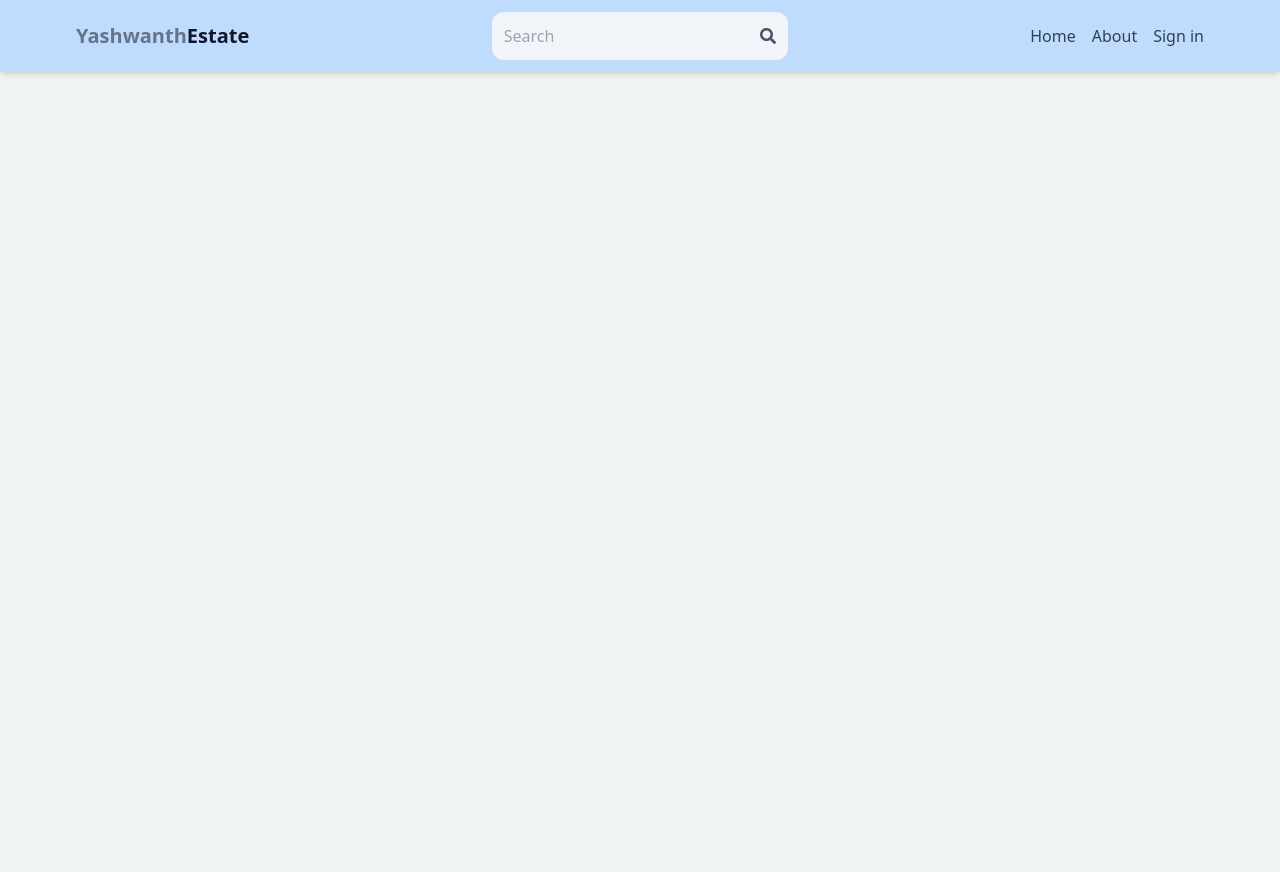
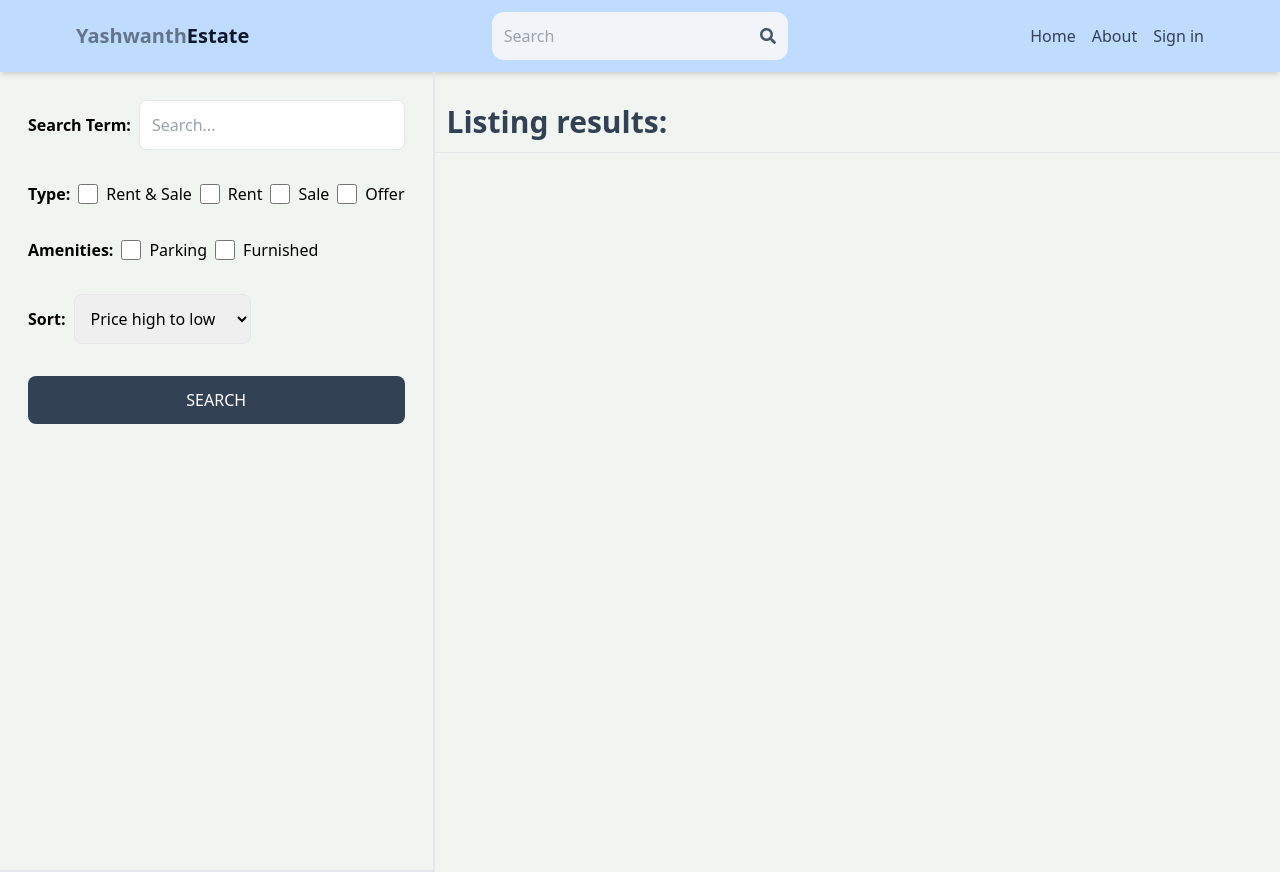
Before and after one commit to yashwanth17230/RealEstate, a React (Vite) app in the folder client/: page /search in a window 1280 px wide. Before the commit the page ends 800 px from the top, so only its background shows below. Built offline with nearby package versions, Linux system fonts and the light colour scheme; no server answers.

Commit message:
create search page ui

```diff
--- a/client/src/App.jsx
+++ b/client/src/App.jsx
@@ -10,6 +10,7 @@
 import CreateListing from "./pages/CreateListing";
 import UpdateListing from "./pages/UpdateListing";
 import Listing from "./pages/Listing";
+import Search from "./pages/Search";
 
 export default function App() {
   return (
@@ -20,6 +21,7 @@
       <Route path="/sign-in" element={<SignIn/>} />
       <Route path="/sign-up" element={<SignUp/>} />
       <Route path="/about" element={<About/>} />
+      <Route path="/search" element={<Search/>} />
       <Route path="/listing/:listingId" element={<Listing/>} />
       <Route  element={<PrivateRoute/>} >
         <Route path="/Profile" element={<Profile/>} />
--- /dev/null
+++ b/client/src/pages/Search.jsx
@@ -0,0 +1,76 @@
+import React from 'react'
+
+export default function Search() {
+    return (
+        <div className='flex flex-col md:flex-row'>
+          <div className='p-7  border-b-2 md:border-r-2 md:min-h-screen'>
+            <form  className='flex flex-col gap-8'>
+              <div className='flex items-center gap-2'>
+                <label className='whitespace-nowrap font-semibold'>Search Term:</label>
+                <input type='text'id='searchTerm' placeholder='Search...'
+                className='border rounded-lg p-3 w-full'/>
+              </div>
+              <div className='flex gap-2 flex-wrap items-center'>
+                <label className='font-semibold'>Type:</label>
+                <div className='flex gap-2'>
+                  <input type='checkbox' id='all' className='w-5'/>
+                  <span>Rent & Sale</span>
+                </div>
+                <div className='flex gap-2'>
+                  <input type='checkbox' id='rent' className='w-5'/>
+                  <span>Rent</span>
+                </div>
+                <div className='flex gap-2'>
+                  <input type='checkbox' id='sale' className='w-5'/>
+                  <span>Sale</span>
+                </div>
+                <div className='flex gap-2'>
+                  <input type='checkbox' id='offer' className='w-5'/>
+                  <span>Offer</span>
+                </div>
+              </div>
+              <div className='flex gap-2 flex-wrap items-center'>
+                <label className='font-semibold'>Amenities:</label>
+                <div className='flex gap-2'>
+                  <input
+                    type='checkbox'
+                    id='parking'
+                    className='w-5'
+                  />
+                  <span>Parking</span>
+                </div>
+                <div className='flex gap-2'>
+                  <input
+                    type='checkbox'
+                    id='furnished'
+                    className='w-5'
+                  />
+                  <span>Furnished</span>
+                </div>
+              </div>
+              <div className='flex items-center gap-2'>
+                <label className='font-semibold'>Sort:</label>
+                <select
+                  defaultValue={'created_at_desc'}
+                  id='sort_order'
+                  className='border rounded-lg p-3'
+                >
+                  <option value='regularPrice_desc'>Price high to low</option>
+                  <option value='regularPrice_asc'>Price low to hight</option>
+                  <option value='createdAt_desc'>Latest</option>
+                  <option value='createdAt_asc'>Oldest</option>
+                </select>
+              </div>
+              <button className='bg-slate-700 text-white p-3 rounded-lg uppercase hover:opacity-95'>
+                Search
+              </button>
+            </form>
+          </div>
+          <div className='flex-1'>
+            <h1 className='text-3xl font-semibold border-b p-3 text-slate-700 mt-5'>
+              Listing results:
+            </h1>
+          </div>
+        </div>
+      );
+    }
```
